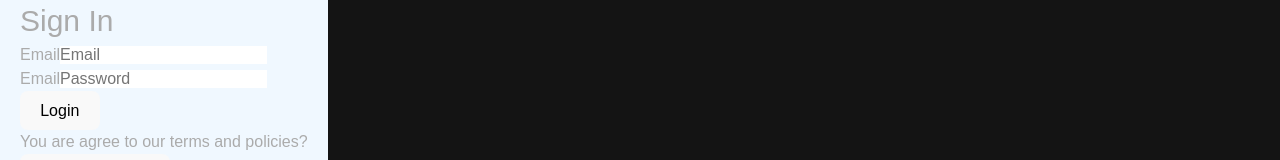
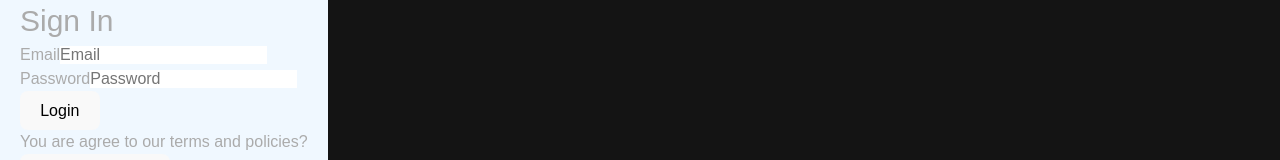
Before and after one commit to renzo-felix/frond, a React (Vite) app in the folder cafe/: page /login in a window 1280 px wide. Shown: the part 122-282 px from the top of the page. Built offline with nearby package versions, Linux system fonts and the light colour scheme.

Commit message:
todo es peor desde que se

```diff
--- a/cafe/src/componentes/Login/Login.jsx
+++ b/cafe/src/componentes/Login/Login.jsx
@@ -40,7 +40,7 @@ function LoginPage() {
               {errors.email && <span> {errors.email} </span>}
             </div>
             <div className="inputSpace">
-              <label htmlFor="password">Email</label>
+              <label htmlFor="password">Password</label>
               <input type="password" placeholder="Password" onChange={handleInput} name='password'></input>
               {errors.password && <span> {errors.password} </span>}
             </div>
--- a/cafe/src/componentes/Signup/Signup.jsx
+++ b/cafe/src/componentes/Signup/Signup.jsx
@@ -43,7 +43,7 @@ function Signup() {
               {errors.email && <span> {errors.email} </span>}
             </div>
             <div className="inputSpace">
-              <label htmlFor="password">Email</label>
+              <label htmlFor="password">Password</label>
               <input type="password" placeholder="Password" name='password' onChange={handleInput}></input>
               {errors.password && <span> {errors.password} </span>}
             </div>
```
